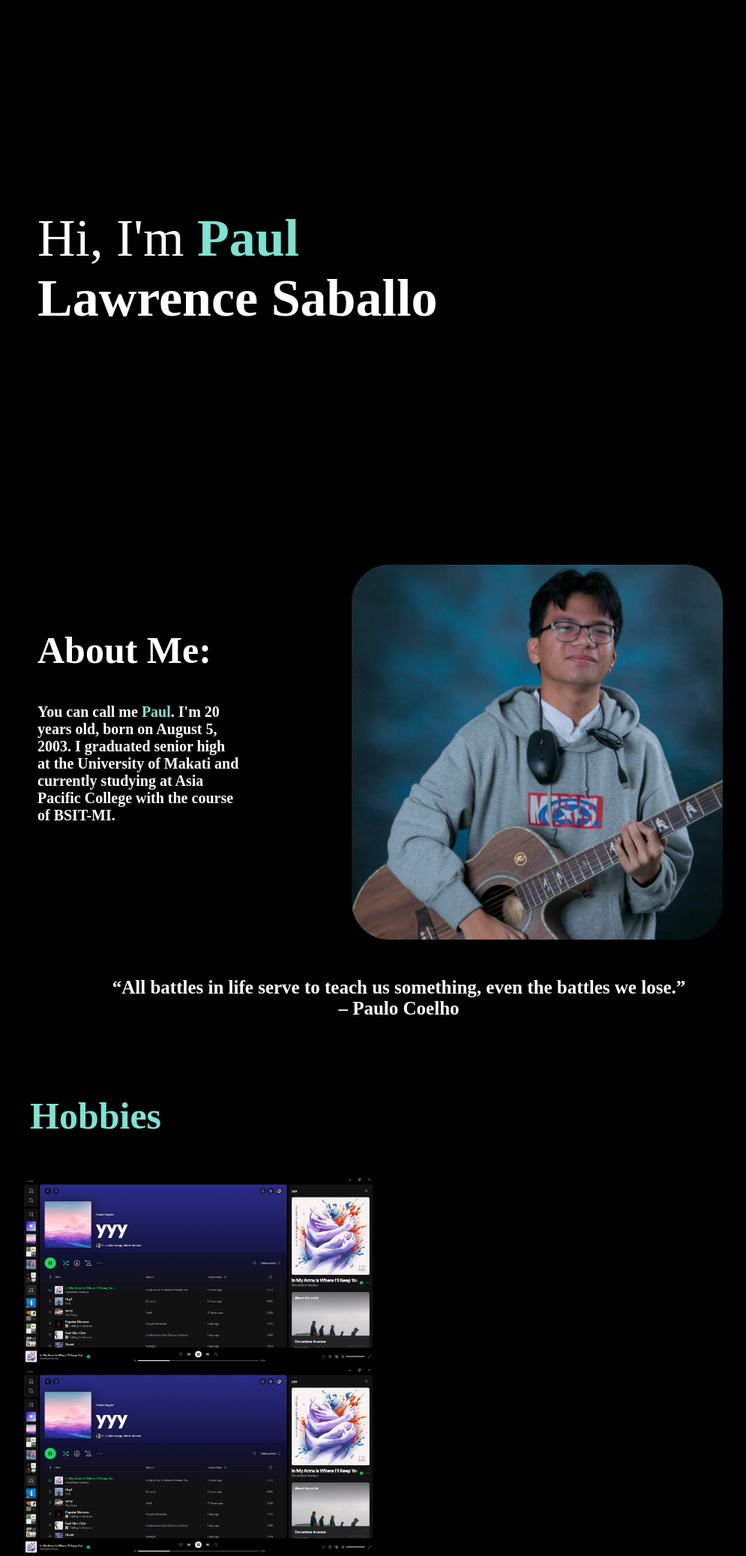
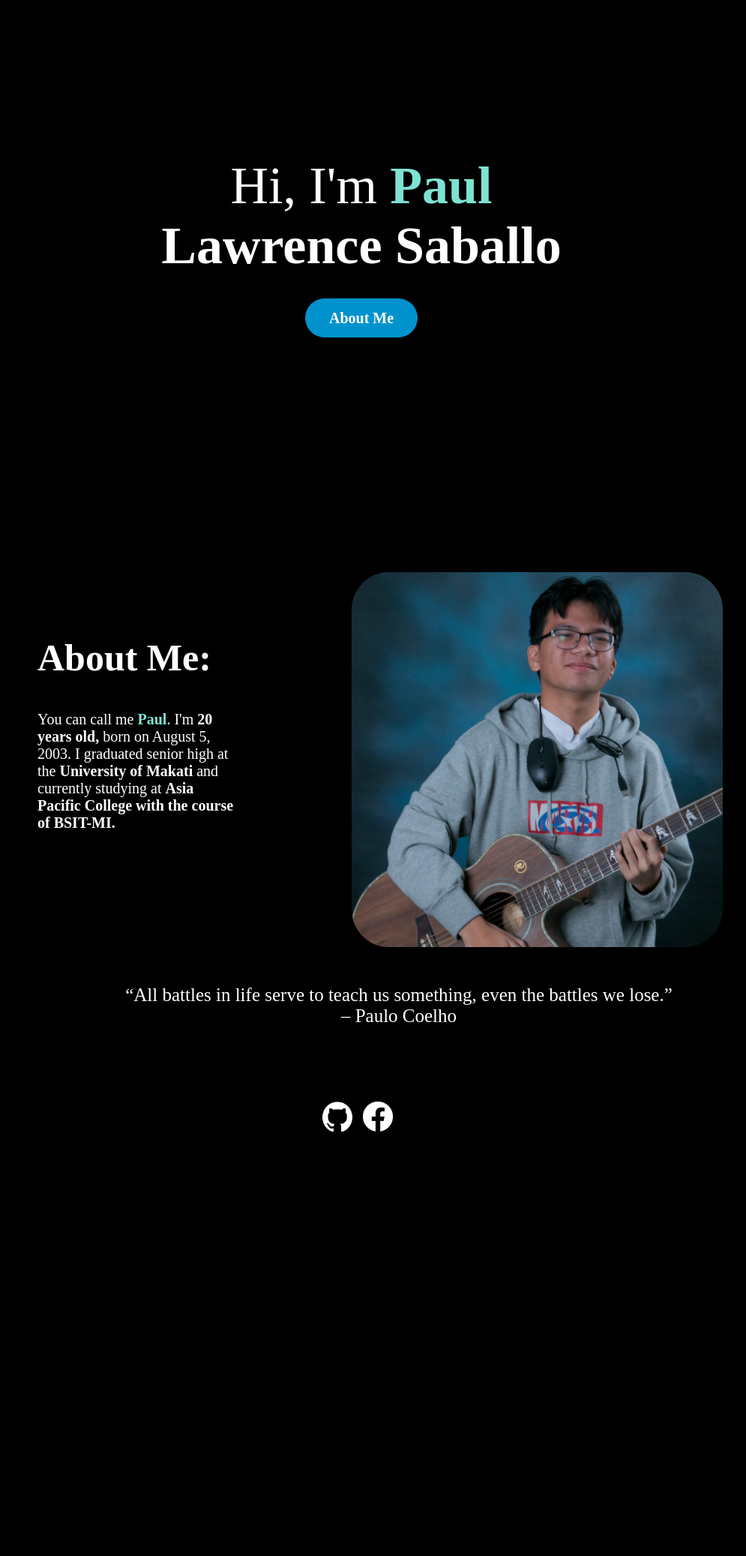
Before and after one commit to plsaballo08/lab2, a PHP site: page / in a window 1280 px wide. Shown: the top 2075 px of the page at 75% size, without its empty margins (158-1153 px from the left). After the commit the page ends 1509 px from the top, so only its background shows below. Run offline with PHP 8.4, Linux system fonts and the light colour scheme.

Commit message:
Lesson 1 - Introduction

```diff
--- /dev/null
+++ b/week3/about.js
@@ -0,0 +1,11 @@
+<script>
+    function scrollToAbout() {
+        // Use getElementsByClassName or querySelector depending on your HTML structure
+        var aboutSection = document.querySelector(".infoLeft");
+
+        // Check if the element is found before trying to scroll
+        if (aboutSection) {
+            aboutSection.scrollIntoView({ behavior: 'smooth' });
+        &rbrace;
+    &rbrace;
+</script>
--- a/week3/index.html
+++ b/week3/index.html
@@ -1,37 +1,42 @@
 <!DOCTYPE html>
-<html>
+<html lang="en">
+
 <head>
     <meta charset="UTF-8">
     <meta name="viewport" content="width=device-width, initial-scale=1.0">
-    <title id = "title">My Profile</title>
+    <title id="title">My Profile</title>
     <link rel="icon" href="Images/logo.png" type="image/x-icon">
-    <link rel ="stylesheet" href = "style.css">
-
+    <link rel="stylesheet" href="style.css">
+    <script src="about.js"></script>
 </head>
 
 <body>
     <!-- Profile Information -->
-    <div class = "container">
+    <div class="container">
 
         <div>
-            <p id = "intro"> Hi, I'm <b><span class= "tiffanyBlue">Paul</span> <br>Lawrence Saballo</p>
+            <p id="intro"> Hi, I'm <b><span class="tiffanyBlue">Paul</span> <br>Lawrence Saballo</b></br>
+            <a class="button" href="#aboutMe">About Me</a></p>
         </div>
 
         <div>
-            <section class = "infoLeft">
+
+            <section class="infoLeft" id="aboutMe">
                 <nav>
-                    <h2 id = "about">About Me:</h2>
-                    <p id = "info">
-                        You can call me <b><span class= "tiffanyBlue"> Paul</b>.</span>
-                        I'm <b>20 years old,</b> born on August 5, 2003. I graduated senior high at the <b>University of Makati</b> and currently
-                        studying at <b>Asia Pacific College with the course of BSIT-MI</b>.
+                    <h2 id="about"> About Me:</h2>
+
+                    <p id="info">
+                        You can call me <b><span class="tiffanyBlue"> Paul</span></b>.
+                        I'm <b>20 years old,</b> born on August 5, 2003. I graduated senior high at the <b>University of
+                            Makati</b> and currently studying at <b>Asia Pacific College with the course of BSIT-MI.</b>
+
 
                     </p>
                 </nav>
             </section>
 
             <!-- Picture -->
-            <img class = "imgRound" src = "Images/pic.jpg" alt="Profile" height="500" >
+            <img class="imgRound" src="Images/pic.jpg" alt="Profile" height="500">
         </div>
     </div>
 
@@ -44,54 +49,28 @@
 
 
     <!-- Hobbies -->
-        <div class = "hobbies">
-            <header>
-                <h1 id = "headerProfile2"> Hobbies</h1> <br>
-            </header>
-
-            <aside class = "hobbies2">
-                <img src = "Images/spotify.PNG" alt="Spotify"  height="250" >
-            </aside>
-
-            <aside class = "hobbies2">
-                <img src = "Images/spotify.PNG" alt="Spotify"  height="250" >
-            </aside>
-
-            <div >
-                <aside class = "hobbies3">
-                    <img src = "Images/spotify.PNG" alt="Spotify"  height="250" >
-                </aside>
-
-                <aside class = "hobbies3">
-                    <img src = "Images/spotify.PNG" alt="Spotify"  height="250" >
-                </aside>
-
-            </div>
-
+    <div class="hobbies">
 
     </div>
 
     <!-- Images with hyperlink -->
     <footer>
-            <div class = "footer">
+        <div class="footer">
 
-                <div class = "hyperlink">
-                    <a href="https://github.com/plsaballo08" target="https://github.com/plsaballo08">
-                    <img src= "Images/github-logo.png" alt="Github" width="40" height="40">
+            <div class="hyperlink">
+                <a href="https://github.com/plsaballo08" target="_blank">
+                    <img src="Images/github-logo.png" alt="Github" width="40" height="40">
                 </a>
             </div>
 
-                <div class = "hyperlink">
-                    <a href="https://www.facebook.com/saballo0805/" target="https://www.facebook.com/saballo0805/">
-                    <img src= "Images/fb.png" alt ="Facebook" width = "40" height="40">
+            <div class="hyperlink">
+                <a href="https://www.facebook.com/saballo0805/" target="_blank">
+                    <img src="Images/fb.png" alt="Facebook" width="40" height="40">
                 </a>
-
             </div>
 
         </div>
     </footer>
-    </div>
 </body>
+
 </html>
-
-<!-- LINK: https://socitcloud.apc.edu.ph/~pcsaballo3/lab2/week3/ -->
--- a/week3/style.css
+++ b/week3/style.css
@@ -8,10 +8,9 @@ body {
 
 }
 #intro {
-    text-align: left;
+    text-align: center;
     font-size: 70px;
-    margin-top: 270px;
-    margin-left: 200px;
+    margin-top: 200px;
     margin-bottom: 190px;
 }
 
@@ -57,15 +56,7 @@ body {
         margin-left: 140px;
     }
 
-    .hobbies2 {
 
-        margin-left: 40px;
-    }
-
-    .hobbies3 {
-        display: flex;
-        margin-left: 40px;
-    }
 
     .hyperlink {
         text-align: center;
@@ -127,3 +118,23 @@ body {
    .attribution {
     float: center;
 }
+
+.button{
+    background-color: rgb(0, 146, 204);
+    color: white;
+    text-decoration: none;
+    border: 2px solid transparent;
+    font-weight: bold;
+    padding: 13px 30px;
+    border-radius: 30px;
+    transition: 0.3s;
+    text-align: left;
+    font-size: 20px;
+    margin-top: 10px;
+
+}
+.button:hover{
+    background-color: transparent;
+    border: 2px solid;
+    cursor: pointer;
+}
```
Also changed, not shown: 2 other files. Lines whose indentation alone changed are shown as unchanged.
